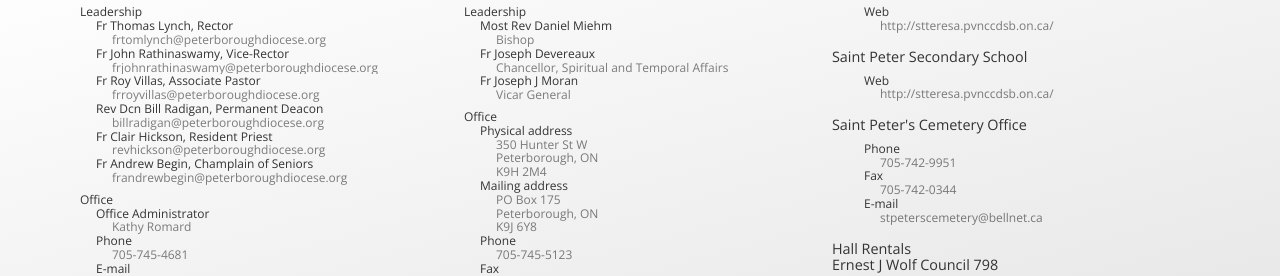
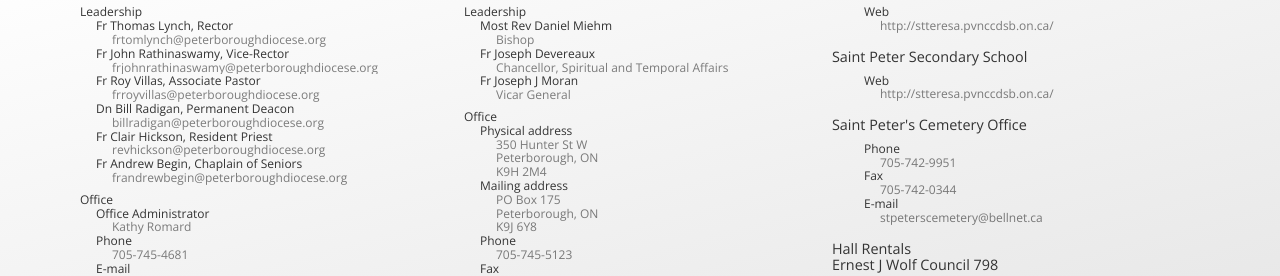
Before and after one commit to stpeterinchains/stpeterinchains.github.io, a Jekyll site: the page built from index.html, in a window 1280 px wide and 900 px high, scrolled down 2441 px. Shown: the part 243-519 px from the top of the window. Built offline with Jekyll 4.4.1, drawn with Linux system fonts in a browser that asks for light colours; nearby versions of some CDN libraries.

Commit message:
Minor corrections to stpeter leadership contacts

```diff
--- a/_data/contacts.yml
+++ b/_data/contacts.yml
@@ -11,11 +11,11 @@
             mail: frjohnrathinaswamy@peterboroughdiocese.org
           - item: Fr Roy Villas, Associate Pastor
             mail: frroyvillas@peterboroughdiocese.org
-          - item: Rev Dcn Bill Radigan, Permanent Deacon
+          - item: Dn Bill Radigan, Permanent Deacon
             mail: billradigan@peterboroughdiocese.org
           - item: Fr Clair Hickson, Resident Priest
             mail: revhickson@peterboroughdiocese.org
-          - item: Fr Andrew Begin, Champlain of Seniors
+          - item: Fr Andrew Begin, Chaplain of Seniors
             mail: frandrewbegin@peterboroughdiocese.org
       - subsection: Office
         items:
```
